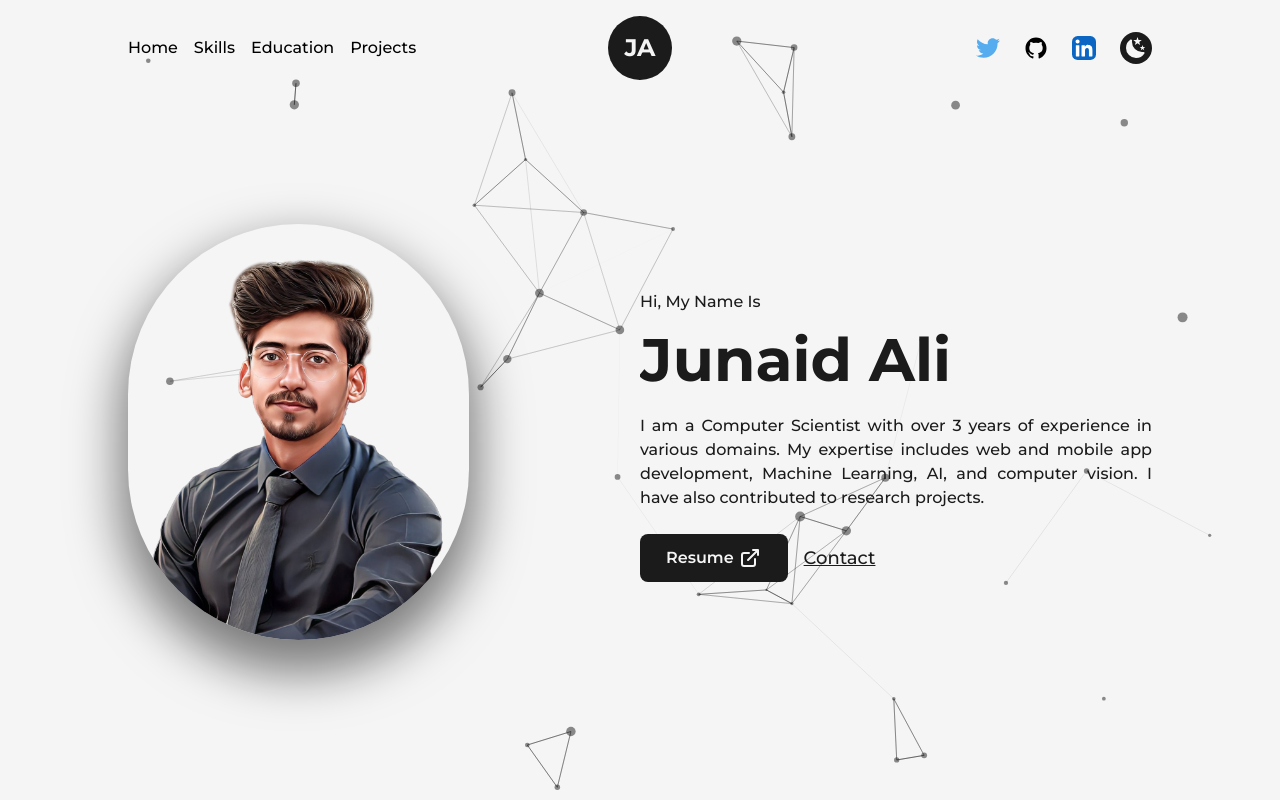
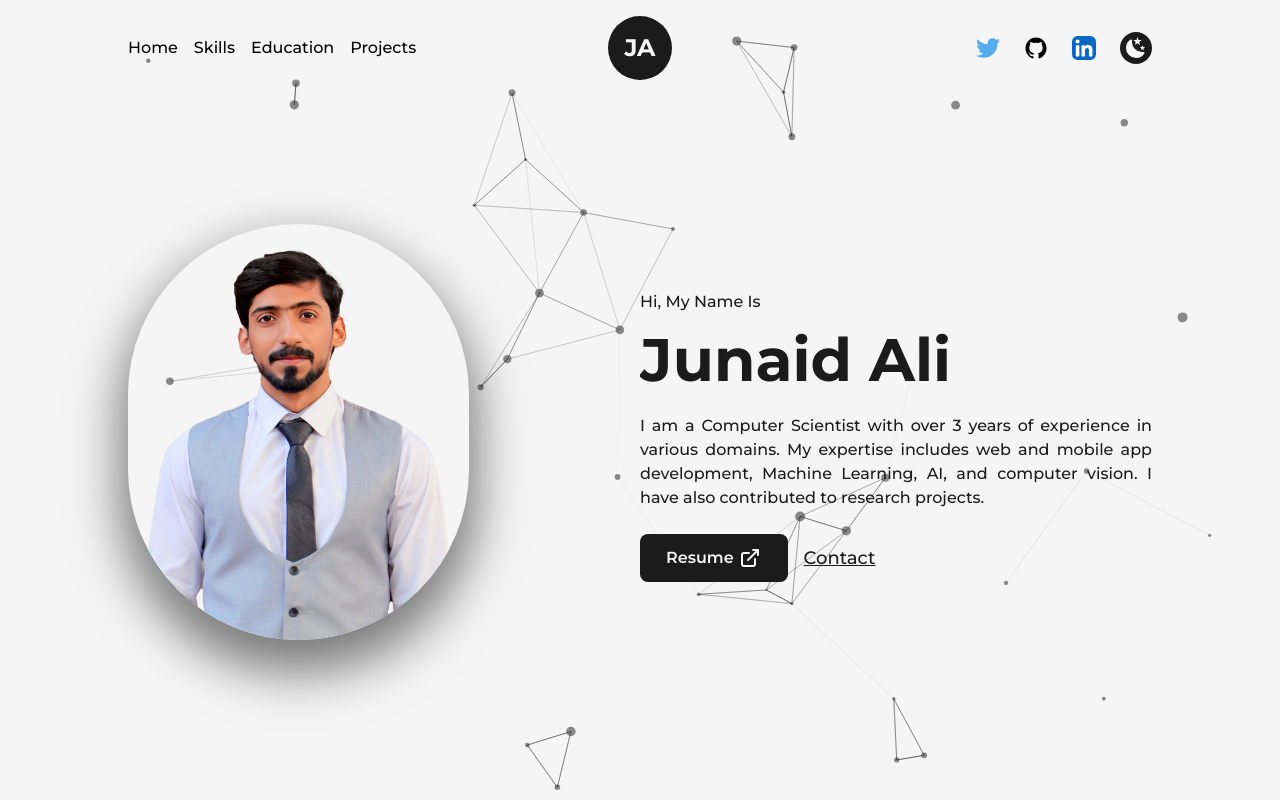
Before and after one commit to junaid-1013/JunaidPortfolio, a Next.js app: page / in a window 1280 px wide. Shown: the top 800 px of the page. Built offline with nearby package versions, Linux system fonts and the light colour scheme.

Commit message:
pic changes

```diff
--- a/src/components/home/cta.js
+++ b/src/components/home/cta.js
@@ -18,7 +18,7 @@ export const CTA = ({themeMode, setThemeMode}) => {
         rounded-full border-3 border-solid border-gray-900"
           >
             <Image
-              src="/images/profile/developer-pic-2.png"
+              src="/images/profile/developer-pic.png"
               width={70}
               height={100}
               alt="Junaid"
```
Also changed, not shown: public/images/profile/developer-pic.png (added), 1 other file (tests, documents, lock files or other folders).
